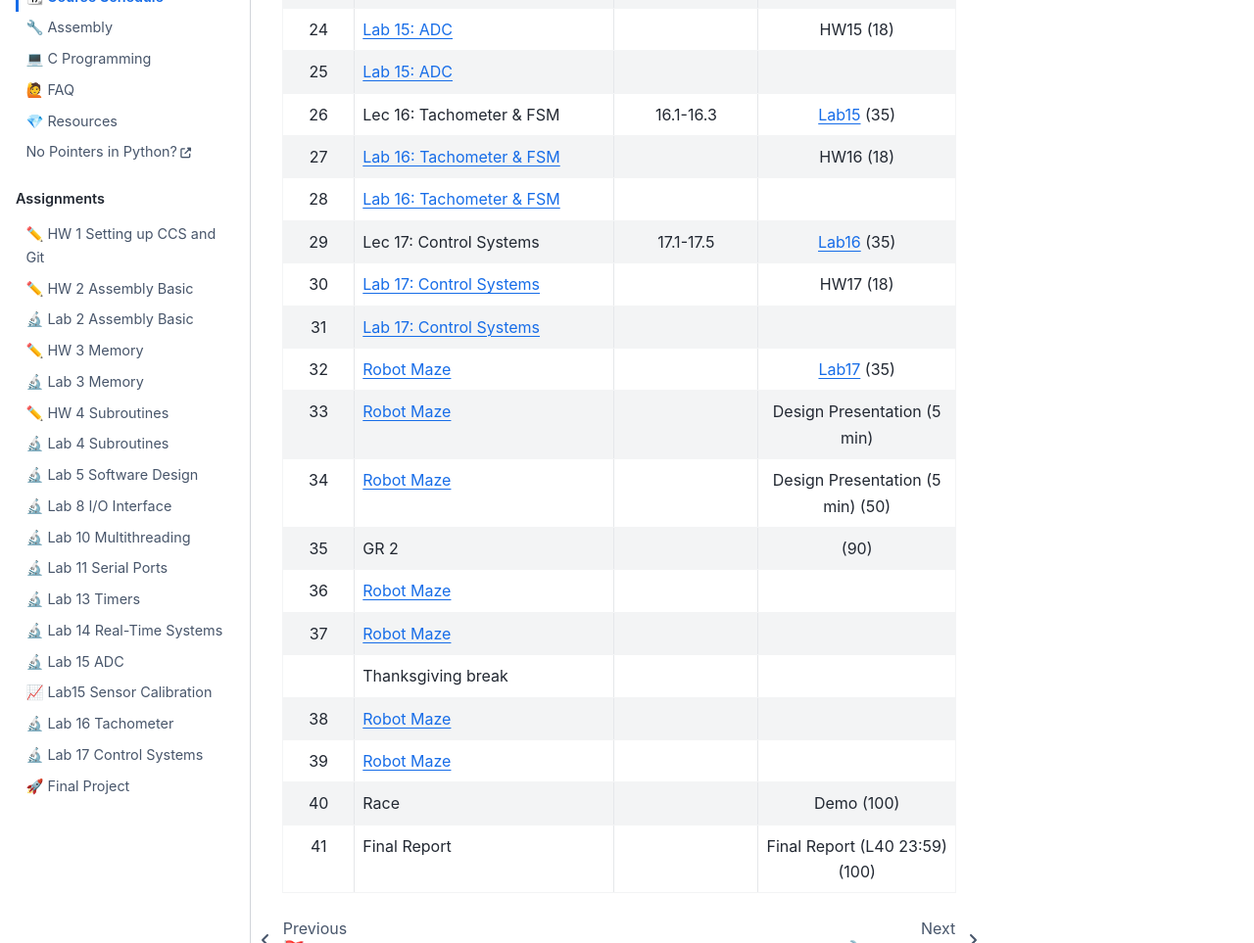
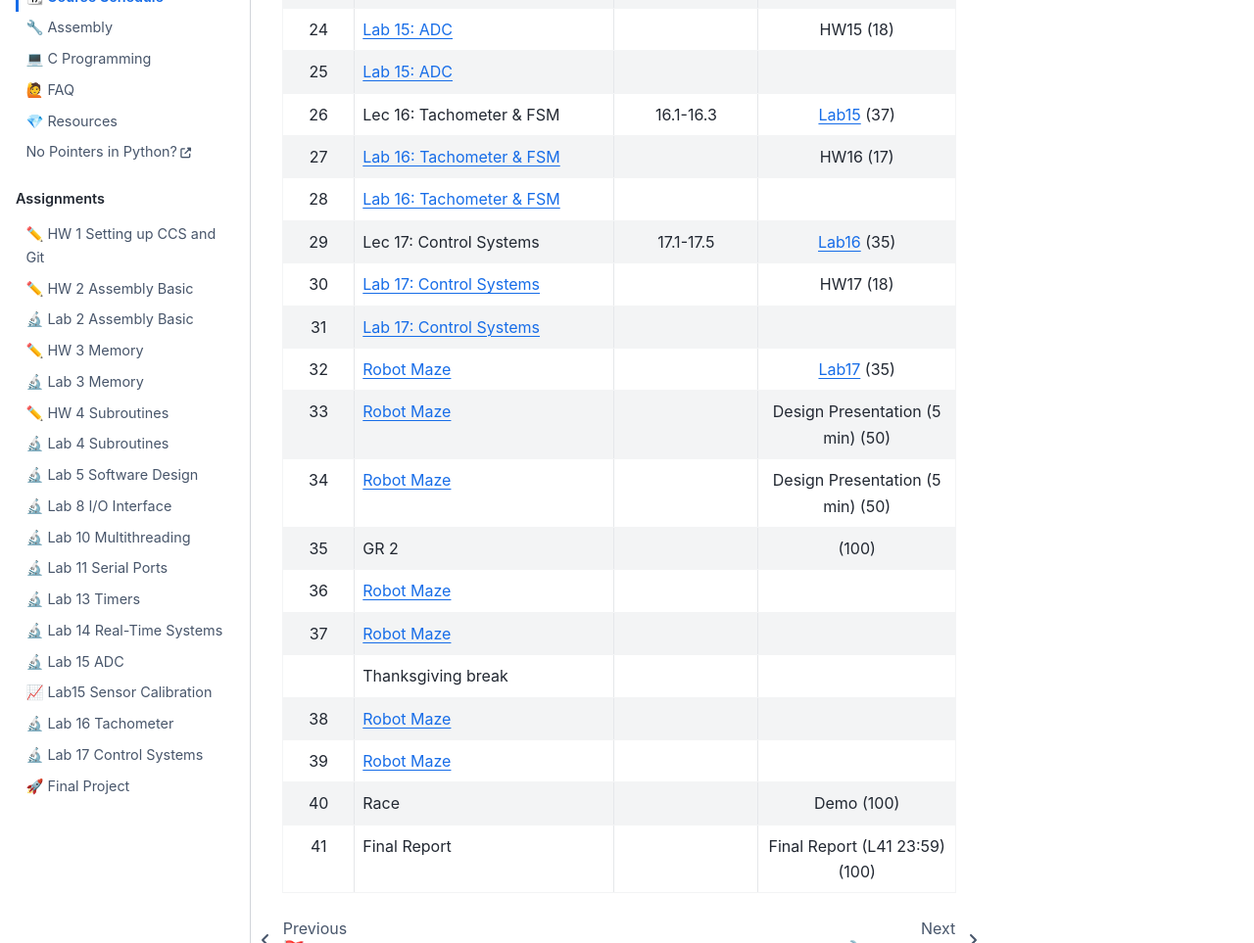
Before and after one commit to USAFA-ECE/ece382, a Jupyter Book: the page built from docs/schedule.md, in a window 1280 px wide and 1400 px high, scrolled down 1134 px. Shown: the part 330-1293 px from the top of the window at 98% size. Built offline with Jupyter Book 1.0.4 settings and Sphinx 7.4.7 and the Sphinx Book theme 1.1.4, drawn with Linux system fonts in a browser that asks for light colours.

Commit message:
minor updates to schedule...points, due date

```diff
--- a/docs/schedule.md
+++ b/docs/schedule.md
@@ -23,7 +23,7 @@ This schedule is subject to change as appropriate.
 | 14     | Lec 11: Serial Communication                     | 11.2-11.3, 11.5-11.6 | [Lab10](Assignments/lab10.md)         (20)|
 | 15     | [Lab 11: Serial Comm](Assignments/lab11.md)      |                      | HW11                                  (19)|
 | 16     | Lec 13: Timers & Motors                          | 13.1-13.3            | [Lab11](Assignments/lab11.md)         (25)|
-| 17     | GR 1                                             |                      |                                       (102)|
+| 17     | GR 1                                             |                      |                                       (100)|
 | 18     | Lec 13: Timers & Motors                          | 12.1, 12.5, 13.3     | HW13A                                 (16)|
 | 19     | [Lab 13: Timers & Motors](Assignments/lab13.md)  |                      | HW13B                                 (13)|
 | 20     | [Lab 13: Timers & Motors](Assignments/lab13.md)  |                      |                                           |
@@ -32,20 +32,20 @@ This schedule is subject to change as appropriate.
 | 23     | Lec 15: ADC (Distance   Sensors)                 | 15.3, 15.5, 15.8     | [Lab14](Assignments/lab14.md)         (20)|
 | 24     | [Lab 15: ADC](Assignments/lab15.md)              |                      | HW15                                  (18)|
 | 25     | [Lab 15: ADC](Assignments/lab15.md)              |                      |                                           |
-| 26     | Lec 16: Tachometer & FSM                         | 16.1-16.3            | [Lab15](Assignments/lab15.md)         (35)|
-| 27     | [Lab 16: Tachometer & FSM](Assignments/lab16.md) |                      | HW16                                  (18)|
+| 26     | Lec 16: Tachometer & FSM                         | 16.1-16.3            | [Lab15](Assignments/lab15.md)         (37)|
+| 27     | [Lab 16: Tachometer & FSM](Assignments/lab16.md) |                      | HW16                                  (17)|
 | 28     | [Lab 16: Tachometer & FSM](Assignments/lab16.md) |                      |                                           |
 | 29     | Lec 17: Control Systems                          | 17.1-17.5            | [Lab16](Assignments/lab16.md)         (35)|
 | 30     | [Lab 17: Control Systems](Assignments/lab17.md)  |                      | HW17                                  (18)|
 | 31     | [Lab 17: Control Systems](Assignments/lab17.md)  |                      |                                           |
 | 32     | [Robot Maze](Assignments/project.md)             |                      | [Lab17](Assignments/lab17.md)         (35)|
-| 33     | [Robot Maze](Assignments/project.md)             |                      | Design Presentation (5 min)               |
+| 33     | [Robot Maze](Assignments/project.md)             |                      | Design Presentation (5 min)           (50)|
 | 34     | [Robot Maze](Assignments/project.md)             |                      | Design Presentation (5 min)           (50)|
-| 35     | GR 2                                             |                      |                                       (90)|
+| 35     | GR 2                                             |                      |                                       (100)|
 | 36     | [Robot Maze](Assignments/project.md)             |                      |                                           |
 | 37     | [Robot Maze](Assignments/project.md)             |                      |                                           |
 |        | Thanksgiving break                               |                      |                                           |
 | 38     | [Robot Maze](Assignments/project.md)             |                      |                                           |
 | 39     | [Robot Maze](Assignments/project.md)             |
 | 40     | Race                                             |                      | Demo                                 (100)|
-| 41     | Final Report                                     |                      | Final Report (L40 23:59)             (100)|
+| 41     | Final Report                                     |                      | Final Report (L41 23:59)             (100)|
```
